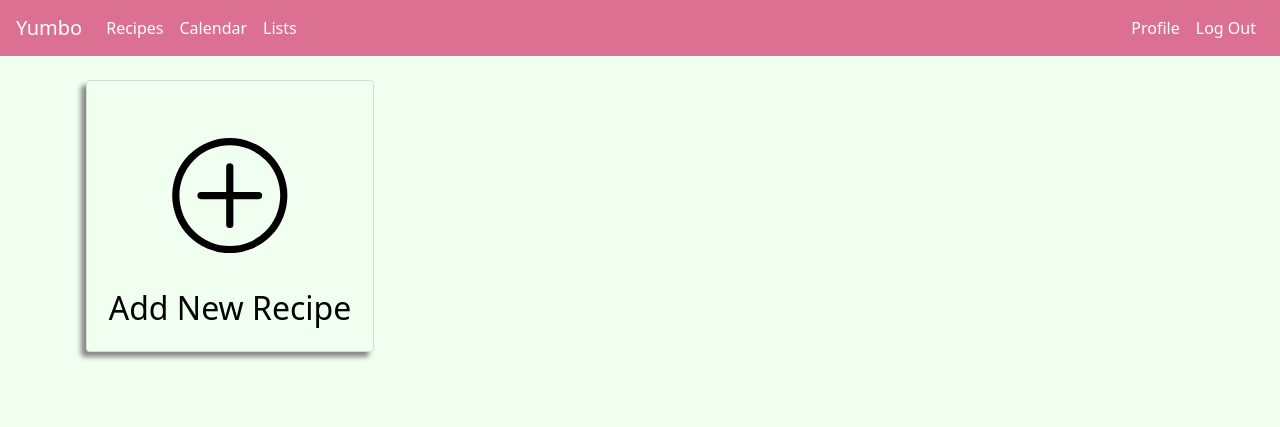
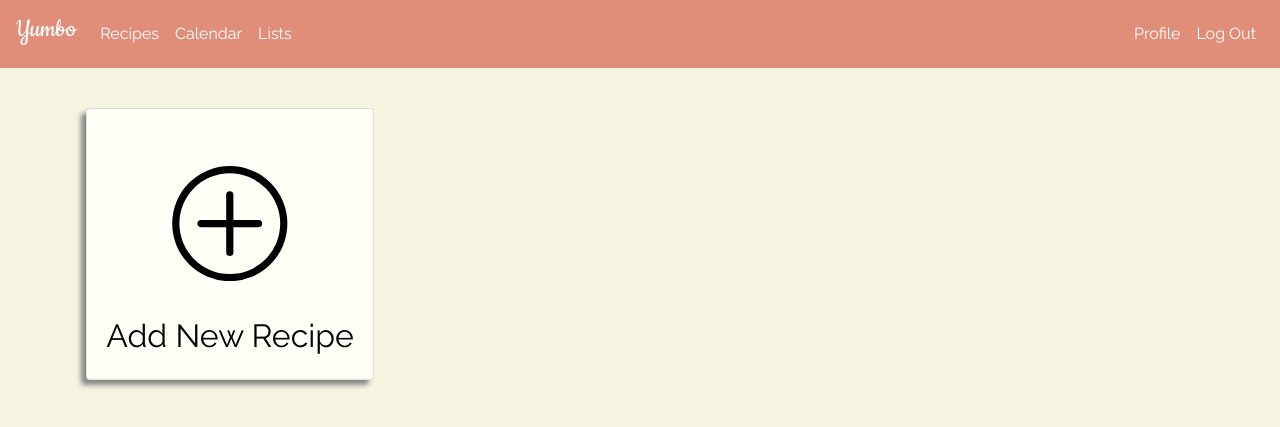
Before and after one commit to TheVulcanWizard/Yumbo, a Django app: page / in a window 1280 px wide. Shown: the top 427 px of the page. Run offline with Django 3.2, Linux system fonts and the light colour scheme; the visitor is signed in with stand-in values (Sample User, id 1); data that the repository does not hold is empty; some libraries are stand-ins or nearby versions.

Commit message:
Styling changes

```diff
--- a/recipes/static/recipes/recipes.css
+++ b/recipes/static/recipes/recipes.css
@@ -1,5 +1,14 @@
+h1, h2, h3 {
+    font-family: "Cookie"
+}
+
+body {
+    font-family: "Raleway"
+}
+
 .recipe-card {
     color: black;
+    background-color: #fefff6;
     width: 18rem;
     box-shadow: -5px 5px 5px #888888;
     top: 0px;
@@ -8,7 +17,6 @@
 
 #new-recipe-card {
     width: 18rem;
-    background-color: transparent;
 }
 
 .recipe-card:hover {
@@ -39,7 +47,7 @@
 }
 
 .container {
-    overflow: hidden
+    overflow: hidden;
 }
 
 .border {
--- a/recipes/templates/recipes/base.html
+++ b/recipes/templates/recipes/base.html
@@ -6,6 +6,7 @@
         <meta name="viewport" content="width=device-width, initial-scale=1, shrink-to-fit=no">
 
         <link rel="stylesheet" href="https://stackpath.bootstrapcdn.com/bootstrap/5.0.0-alpha1/css/bootstrap.min.css" integrity="sha384-r4NyP46KrjDleawBgD5tp8Y7UzmLA05oM1iAEQ17CSuDqnUK2+k9luXQOfXJCJ4I" crossorigin="anonymous">
+        <link rel="stylesheet" href="https://fonts.googleapis.com/css?family=Cookie|Raleway" />
 
         <link rel="stylesheet" type="text/css" href="{% static 'recipes/recipes.css' %}">
         <script src="{% static 'recipes/recipes.js' %}"></script>
@@ -16,11 +17,11 @@
             <title>Yumbo</title>
         {% endif %}
     </head>
-    <body style="background-color: honeydew;">
+    <body style="background-color: #f4f4e1">
         <script src="https://ajax.googleapis.com/ajax/libs/jquery/1.11.1/jquery.min.js"></script>
-        <nav class="navbar navbar-expand-lg navbar-dark" style="background-color: palevioletred">
+        <nav class="navbar navbar-expand-lg navbar-dark" style="background-color: #e08e79;">
             <div class="container-fluid">
-                <a class="navbar-brand" href="{% url 'yumbo-home' %}">Yumbo</a>
+                <a class="navbar-brand" href="{% url 'yumbo-home' %}"><h3>Yumbo</h3></a>
                 <div class="collapse navbar-collapse" id="navbarSupportedContent">
                     <ul class="navbar-nav mr-auto mb-2 mb-lg-0">
                         <li class="nav-item">
--- a/recipes/templates/recipes/home.html
+++ b/recipes/templates/recipes/home.html
@@ -1,6 +1,6 @@
 {% extends "recipes/base.html" %}
 {% block content %}
-    <div class="container">
+    <div class="container rounded my-3">
         <div class="row row-cols-auto mt-3">
             {% for recipe in recipes %}
                 <a href="{% url 'recipe-detail' recipe.pk %}" style="text-decoration: none;">
--- a/recipes/templates/recipes/recipe_detail.html
+++ b/recipes/templates/recipes/recipe_detail.html
@@ -1,6 +1,6 @@
 {% extends "recipes/base.html" %}
 {% block content %}
-    <div class="container rounded my-2" style="background-color: white;">
+    <div class="container rounded my-3" style="background-color: #fefff6; border: 2px solid black;">
         <a href="{% url 'delete-recipe' recipe.pk %}" class="float-md-right btn btn-danger mt-2 mx-1">Delete Recipe</a>
         <a href="{% url 'edit-recipe' recipe.pk %}" class="float-md-right btn btn-outline-info mt-2 mx-1">Edit Recipe</a>
         <h1>{{ recipe.recipe_name }}</h1>
```
